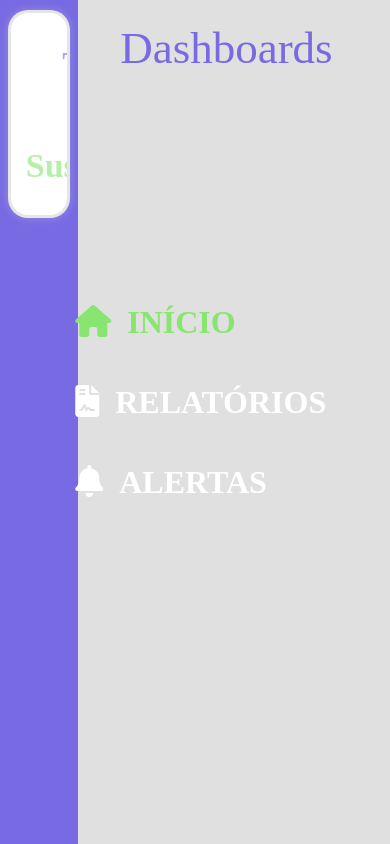
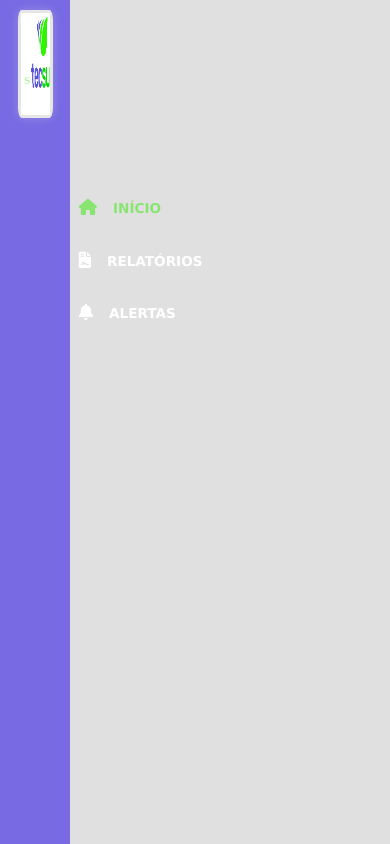
Before and after one commit to quarks-team/projeto_integrador_tecsus_frontend, a Vue app: page / in a window 390 px wide. Built offline with nearby package versions, Linux system fonts and the light colour scheme.

Commit message:
hotfix:Alter for responsive layout

```diff
--- a/src/App.vue
+++ b/src/App.vue
@@ -1,27 +1,15 @@
 <script setup lang="ts">
 import { RouterLink, RouterView } from 'vue-router'
+import Menu from './components/Menu.vue'
 </script>
 
 <template>
   <div class="app-container">
     <!-- Menu lateral -->
-    <div class="sidebar">
-
-      <div class="logo">
-        <h3>Tecnologias para a <p>Sustentabilidade</p></h3>
-        <img src="./assets/tecsus.png">
-      </div>
-
-      <nav>
-        <RouterLink to="/"><i class="fa-solid fa-house"></i>INÍCIO</RouterLink>
-        <RouterLink to="/reports"><i class="fa-solid fa-file-contract"></i>RELATÓRIOS</RouterLink>
-        <RouterLink to="/alerts"><i class="fa-solid fa-bell"></i>ALERTAS</RouterLink>
-      </nav>
-    </div>
+    <Menu/>
 
   </div>
 
-  <RouterView />
 </template>
 
 <style scoped>
@@ -74,96 +62,7 @@ import { RouterLink, RouterView } from 'vue-router'
   justify-content: flex-start;
 }
 
-.sidebar {
-  position: fixed;
-  display: flex;
-  flex-direction: column;
-  align-items: center;
-  justify-content: flex-start;
-  gap: 5rem;
-  top: 0;
-  left: 0;
-  width: 20%;  /* Ajuste conforme necessário */
-  height: 100vh;  /* Preenchendo toda a altura */
-  background-color: #776AE3;  /* Cor de fundo do menu */
-  color: white;
-  padding-top: 2.5%;
-}
 
-.logo {
-  border: 3px solid rgba(224, 224, 225, 0.8);
-  border-radius: 20px;
-  padding: 15px;
-  background-color: white;
-  box-shadow: 0 0 10px rgba(224, 224, 225, 0.3);
-  overflow: hidden;  /* Impedindo que a imagem quebre o layout ao mover */
-  position: relative;  /* Manter a posição do container da logo */
-  height: 25%;
-  width: 80%;
-  display: flex;
-  flex-direction: row;
-}
-
-.logo h3 {
-  visibility: hidden;
-  color: black;
-  animation: slide-and-loop-text 15s linear infinite;
-  position: absolute;
-  opacity: 0;
-  color: #776AE3;
-  text-align: center;
-  align-self: center;
-  justify-self: center;
-  font-size: 34px;
-  font-weight: bolder;
-}
-
-.logo p {
-  color: #88E570;
-}
-
-.logo img {
-  animation: slide-and-loop-img 15s linear infinite;
-  position: absolute;
-}
-
-nav {
-  width: 100%;
-  display: flex;
-  flex-direction: column;
-  gap: 2rem;
-  font-size: xx-large;
-  text-align: center;
-  font-weight: 800;
-}
-
-nav a.router-link-exact-active, nav a.router-link-exact-active i {
-  color: #88E570;
-}
-
-nav a.router-link-exact-active:hover {
-  opacity: 0.7;
-}
-
-nav a {
-  color: white;
-  text-decoration: none;
-  display: flex;
-  flex-direction: row;
-  justify-content: flex-start;
-  align-items: baseline;
-  margin-left: 4.7rem;
-}
-
-nav a:hover {
-  opacity: 0.7;
-}
-
-nav a i {
-  font-size: xx-large;
-  padding-right: 1rem;
-  color: white;
-}
 
 /* Media Queries para responsividade */
 @media (min-width: 1024px) {
--- /dev/null
+++ b/src/assets/menu.css
@@ -0,0 +1,143 @@
+.sidebar {
+    position: fixed;
+    display: flex;
+    flex-direction: column;
+    align-items: center;
+    justify-content: flex-start;
+    gap: 5rem;
+    top: 0;
+    left: 0;
+    width: 20%;  /* Ajuste conforme necessário */
+    height: 100vh;  /* Preenchendo toda a altura */
+    background-color: #776AE3;  /* Cor de fundo do menu */
+    color: white;
+    padding-top: 2.5%;
+  }
+
+  .logo {
+    border: 3px solid rgba(224, 224, 225, 0.8);
+    border-radius: 20px;
+    padding: 15px;
+    background-color: white;
+    box-shadow: 0 0 10px rgba(224, 224, 225, 0.3);
+    overflow: hidden;  /* Impedindo que a imagem quebre o layout ao mover */
+    position: relative;  /* Manter a posição do container da logo */
+    height: 25%;
+    width: 80%;
+    display: flex;
+    flex-direction: row;
+  }
+
+  .logo h3 {
+    visibility: hidden;
+    color: black;
+    animation: slide-and-loop-text 15s linear infinite;
+    position: absolute;
+    opacity: 0;
+    color: #776AE3;
+    text-align: center;
+    align-self: center;
+    justify-self: center;
+    font-size: 34px;
+    font-weight: bolder;
+  }
+
+  .logo p {
+    color: #88E570;
+  }
+
+  .logo img {
+    animation: slide-and-loop-img 15s linear infinite;
+    position: absolute;
+  }
+
+  nav {
+    width: 100%;
+    display: flex;
+    flex-direction: column;
+    gap: 2rem;
+    font-size: xx-large;
+    text-align: center;
+    font-weight: 800;
+  }
+
+  nav a.router-link-exact-active, nav a.router-link-exact-active i {
+    color: #88E570;
+  }
+
+  nav a.router-link-exact-active:hover {
+    opacity: 0.7;
+  }
+
+  nav a {
+    color: white;
+    text-decoration: none;
+    display: flex;
+    flex-direction: row;
+    justify-content: flex-start;
+    align-items: baseline;
+    margin-left: 4.7rem;
+  }
+
+  nav a:hover {
+    opacity: 0.7;
+  }
+
+  nav a i {
+    font-size: xx-large;
+    padding-right: 1rem;
+    color: white;
+  }
+/* Definindo a animação para mover a imagem para a direita e reiniciar à esquerda */
+@keyframes slide-and-loop-img {
+  0% {
+    transform: translateX(0);
+    opacity: 0;
+  }
+  7% {
+    transform: translateX(0);
+    opacity: 1;
+  }
+  30% {
+    transform: translateX(0);
+  }
+  45% {
+    transform: translateX(150%);
+  }
+  46% {
+    visibility: hidden;
+  }
+  100% {
+    transform: translateX(270%);
+    opacity: 1;
+  }
+}
+
+@keyframes slide-and-loop-text {
+  0% {
+    visibility: hidden;
+  }
+  55% {
+    visibility: visible;
+    opacity: 1;
+  }
+  95% {
+    opacity: 0;
+  }
+  100% {
+    visibility: hidden;
+  }
+}
+
+/* estilização dos elementos do single page */
+.app-container {
+  display: flex;
+  flex-direction: column;
+  align-items: center;
+  justify-content: flex-start;
+}
+
+/* Media Queries para responsividade */
+@media (min-width: 1024px) {
+
+}
--- /dev/null
+++ b/src/components/Menu.vue
@@ -0,0 +1,165 @@
+<template>
+    <div class="sidebar">
+
+    <div class="logo">
+  <h3>Tecnologias para <p>Sustentabilidade</p></h3>
+  <img src="../assets/tecsus.png">
+</div>
+
+<nav>
+  <RouterLink to="/"><i class="fa-solid fa-house"></i>INÍCIO</RouterLink>
+  <RouterLink to="/reports"><i class="fa-solid fa-file-contract"></i>RELATÓRIOS</RouterLink>
+  <RouterLink to="/alerts"><i class="fa-solid fa-bell"></i>ALERTAS</RouterLink>
+</nav>
+</div>
+</template>
+<style scoped>
+.sidebar {
+    position: fixed;
+    display: flex;
+    flex-direction: column;
+    align-items: center;
+    justify-content: flex-start;
+    gap: 5rem;
+    top: 0;
+    left: 0;
+    width: 18%;  /* Ajuste conforme necessário */
+    height: 100vh;  /* Preenchendo toda a altura */
+    background-color: #776AE3;  /* Cor de fundo do menu */
+    color: white;
+    padding-top: 2.5%;
+  }
+
+  .logo {
+    border: 3px solid rgba(224, 224, 225, 0.8);
+    border-radius: 10%;
+    padding: 4%;
+    background-color: white;
+    box-shadow: 0 0 10px rgba(224, 224, 225, 0.3);
+    overflow: hidden;  /* Impedindo que a imagem quebre o layout ao mover */
+    position: relative;  /* Manter a posição do container da logo */
+    height: 13%;
+    width: 50%;
+    display: flex;
+    flex-direction: row;
+    padding-left: 5%;
+  }
+
+  .logo h3 {
+    visibility: hidden;
+    color: black;
+    animation: slide-and-loop-text 15s linear infinite;
+    position: absolute;
+    opacity: 0;
+    color: #776AE3;
+    text-align: center;
+    align-self: center;
+    justify-self: center;
+    font-size: 70%;
+    font-weight: bolder;
+  }
+
+  .logo p {
+    color: #88E570;
+  }
+
+  .logo img {
+    animation: slide-and-loop-img 15s linear infinite;
+    position: absolute;
+    width: 76%;
+    height: 72%;
+    margin-bottom: 50%;
+  }
+
+  nav {
+    width: 100%;
+    display: flex;
+    flex-direction: column;
+    gap: 2rem;
+    font-size: 85%;
+    text-align: center;
+    font-weight: 800;
+    font-family:'Lucida Sans', 'Lucida Sans Regular', 'Lucida Grande', 'Lucida Sans Unicode', Geneva, Verdana, sans-serif;
+    padding-left: 5%;
+  }
+
+  nav a.router-link-exact-active, nav a.router-link-exact-active i {
+    color: #88E570;
+  }
+
+  nav a.router-link-exact-active:hover {
+    opacity: 0.7;
+  }
+
+  nav a {
+    color: white;
+    text-decoration: none;
+    display: flex;
+    flex-direction: row;
+    justify-content: flex-start;
+    align-items: baseline;
+    margin-left: 4.7rem;
+  }
+
+  nav a:hover {
+    opacity: 0.7;
+  }
+
+  nav a i {
+    font-size: 120%;
+    padding-right: 1rem;
+    color: white;
+  }
+/* Definindo a animação para mover a imagem para a direita e reiniciar à esquerda */
+@keyframes slide-and-loop-img {
+  0% {
+    transform: translateX(0);
+    opacity: 0;
+  }
+  7% {
+    transform: translateX(0);
+    opacity: 1;
+  }
+  30% {
+    transform: translateX(0);
+  }
+  45% {
+    transform: translateX(150%);
+  }
+  46% {
+    visibility: hidden;
+  }
+  100% {
+    transform: translateX(270%);
+    opacity: 1;
+  }
+}
+
+@keyframes slide-and-loop-text {
+  0% {
+    visibility: hidden;
+  }
+  55% {
+    visibility: visible;
+    opacity: 1;
+  }
+  95% {
+    opacity: 0;
+  }
+  100% {
+    visibility: hidden;
+  }
+}
+
+/* estilização dos elementos do single page */
+.app-container {
+  display: flex;
+  flex-direction: column;
+  align-items: center;
+  justify-content: flex-start;
+}
+
+/* Media Queries para responsividade */
+@media (min-width: 1024px) {
+
+}</style>
```
